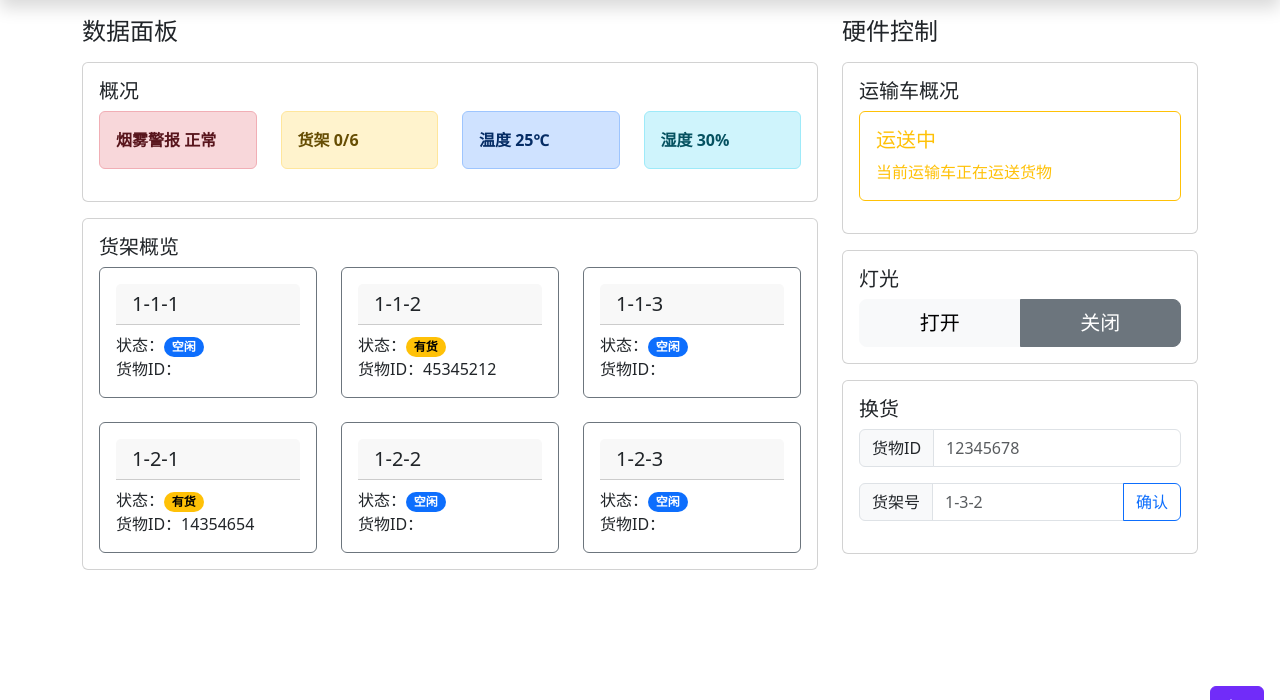
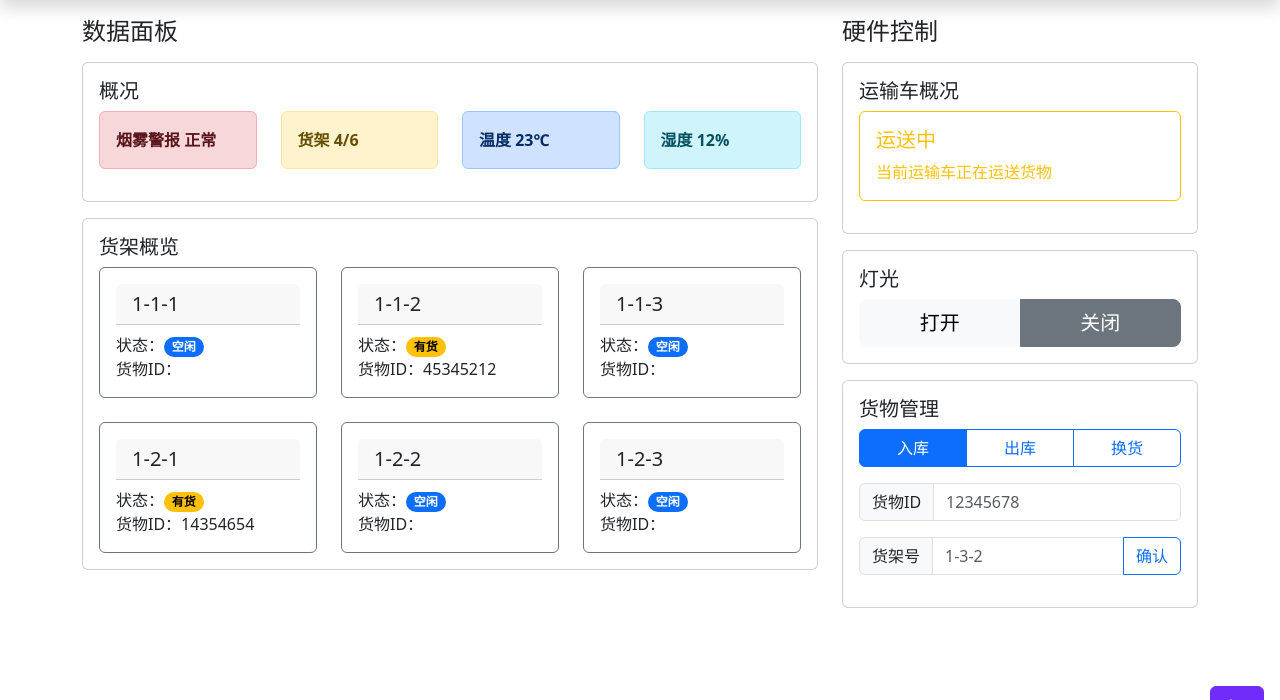
Before and after one commit to Sh4peshifting/2024-nuedc-renesas, a Django app: page / in a window 1280 px wide. Shown: the part 56-756 px from the top of the page. Run offline with Django 4.2, Linux system fonts and the light colour scheme; data comes from the database, SQL or seed files in the repository; some libraries are stand-ins or nearby versions.

Commit message:
update html cargo management func and fix wrong var name

```diff
--- a/wms_nuedc/website/static/state_template.js
+++ b/wms_nuedc/website/static/state_template.js
@@ -52,11 +52,11 @@
                 html = template(context);
                 $(".car-state-box").html(html);
 
-                const survey = receivedData["survey"];
-                $('#alarm_disp').text(survey["alarm_status"]);
-                $('#cargo_disp').text(survey["cargo_status"]);
-                $('#temp_disp').text(survey["temp_status"]);
-                $('#hum_disp').text(survey["hum_status"]);
+                const status = receivedData["status"];
+                $('#alarm_disp').text(status["alarm_status"]);
+                $('#cargo_disp').text(status["cargo_status"]);
+                $('#temp_disp').text(status["temp_status"]);
+                $('#hum_disp').text(status["hum_status"]);
 
             }
         });
--- a/wms_nuedc/website/templates/website/main/main.html
+++ b/wms_nuedc/website/templates/website/main/main.html
@@ -58,7 +58,20 @@
             <div class="mb-3">
                 <div class="card  ">
                     <div class="card-body">
-                        <h5 class="card-title">换货</h5>
+                        <h5 class="card-title">货物管理</h5>
+
+                        <div class="btn-group col-12 mb-3" role="group" aria-label="Basic radio toggle button group">
+                            <input type="radio" class="btn-check" name="btnradio1" id="in_storage" autocomplete="off"
+                                   checked>
+                            <label class="btn btn-outline-primary" for="in_storage">入库</label>
+
+                            <input type="radio" class="btn-check" name="btnradio1" id="out_storage" autocomplete="off">
+                            <label class="btn btn-outline-primary" for="out_storage">出库</label>
+
+                            <input type="radio" class="btn-check" name="btnradio1" id="sw_cargo" autocomplete="off">
+                            <label class="btn btn-outline-primary" for="sw_cargo">换货</label>
+                        </div>
+
                         <div class="input-group mb-3">
                             <span class="input-group-text" id="basic-addon1">货物ID</span>
                             <input type="text" class="form-control" placeholder="12345678" aria-label="cargo_id"
@@ -122,7 +135,7 @@
 <script type="text/javascript" src="{% static 'state_template.js' %}"></script>
 <script>
     $(document).ready(function () {
-        var flag = {
+        let flag = {
             'light': 0
         };
         $('#light_on').click(function () {
@@ -132,6 +145,18 @@
             flag['light'] = 2;
         });
 
+        let cargo_op = 'in_storage';
+        $('#in_storage').click(function () {
+            cargo_op = 'in_storage';
+            $
+        })
+        $('#out_storage').click(function () {
+            cargo_op = 'out_storage';
+        })
+        $('#sw_cargo').click(function () {
+            cargo_op = 'sw_cargo';
+        })
+
         $('#cargo_btn').click(function () {
             const cargo_id = $('input[aria-label="cargo_id"]').val();
             const cargo_loc = $('input[aria-label=""]').val();
@@ -139,6 +164,7 @@
                 url: '/change_cargo',
                 type: 'POST',
                 data: {
+                    'cargo_op': cargo_op,
                     'cargo_id': cargo_id,
                     'cargo_loc': cargo_loc
                 },
```
